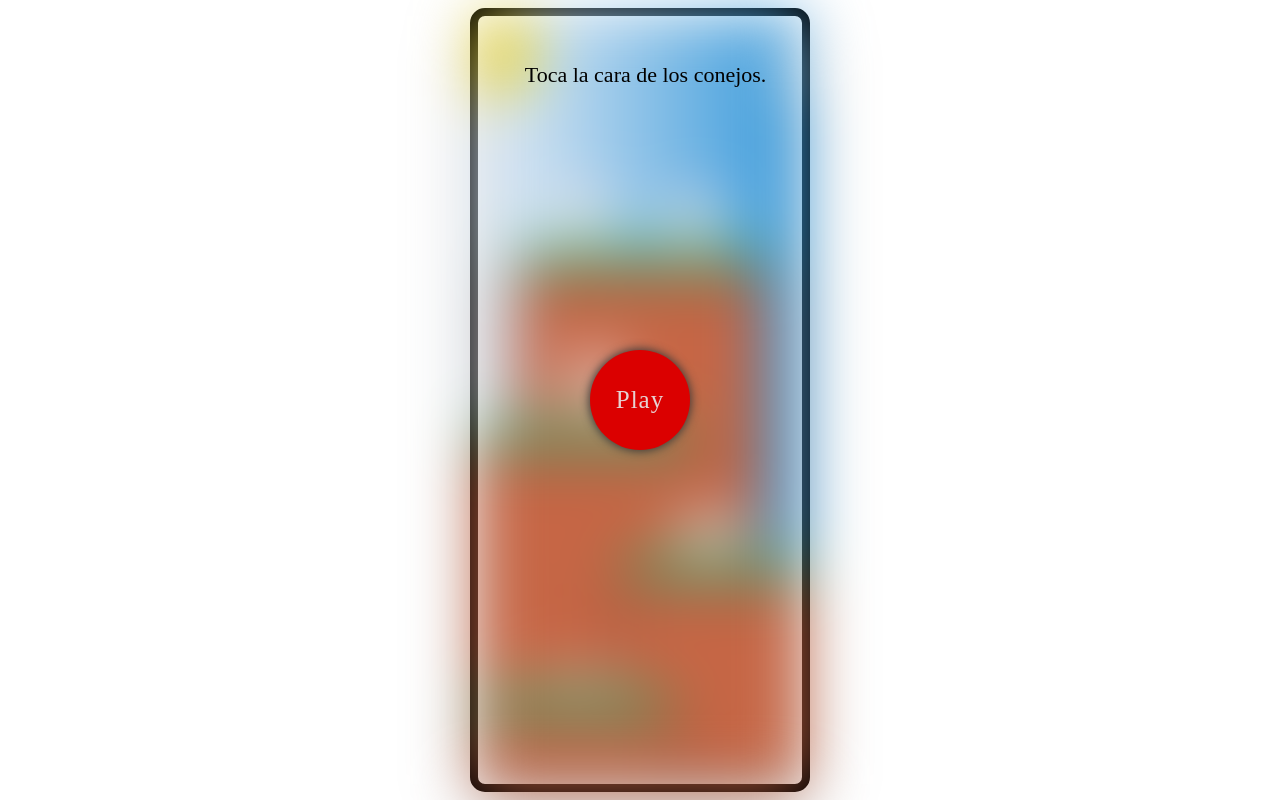
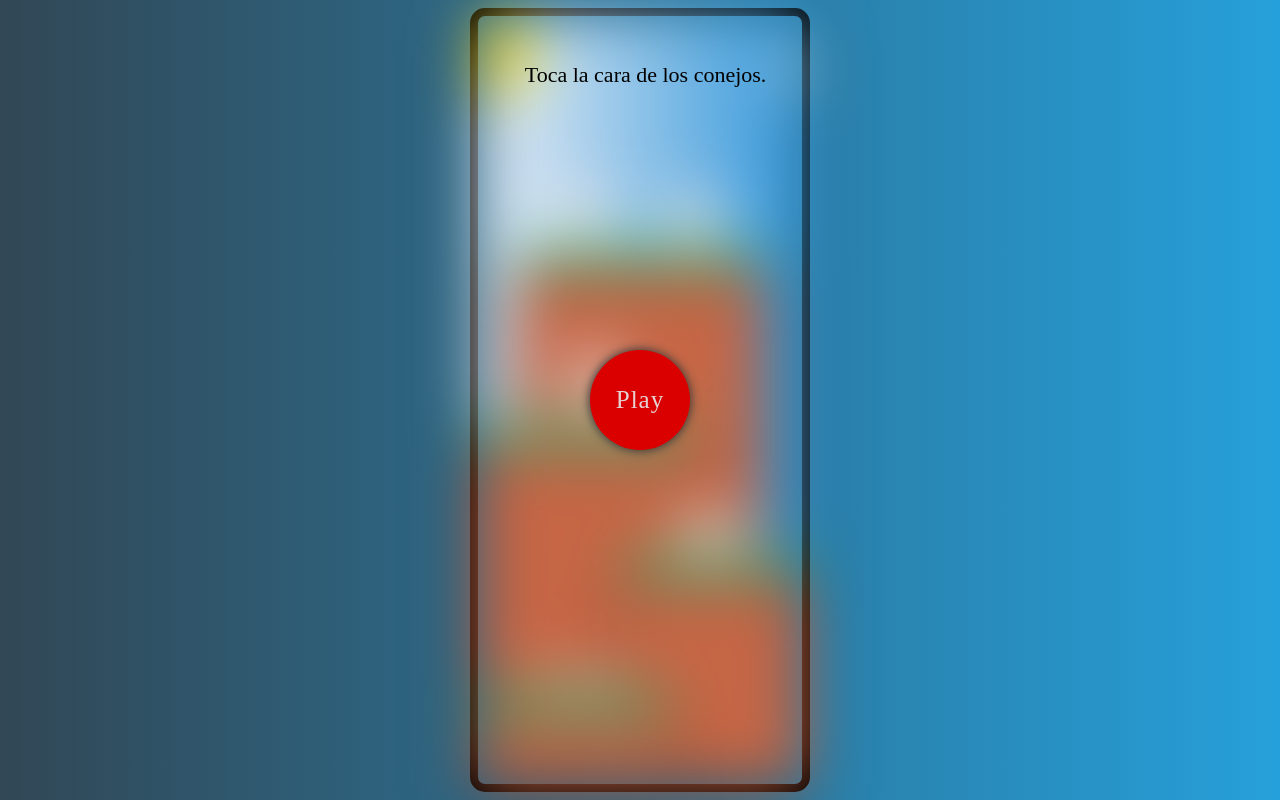
Before and after one commit to Omarsan-av/Animatioland, a plain HTML site: page index.html in a window 1280 px wide. Drawn offline with Linux system fonts and the light colour scheme.

Commit message:
se agrega fondo al body

```diff
--- a/css/mobile.css
+++ b/css/mobile.css
@@ -15,6 +15,9 @@ body
    width: 100%;
    display: grid;
    place-items: center;
+   background: #314755;  /* fallback for old browsers */
+   background: -webkit-linear-gradient(to left, #26a0da, #314755);  /* Chrome 10-25, Safari 5.1-6 */
+   background: linear-gradient(to left, #26a0da, #314755); /* W3C, IE 10+/ Edge, Firefox 16+, Chrome 26+, Opera 12+, Safari 7+ */
 }
 
 .phone
```
